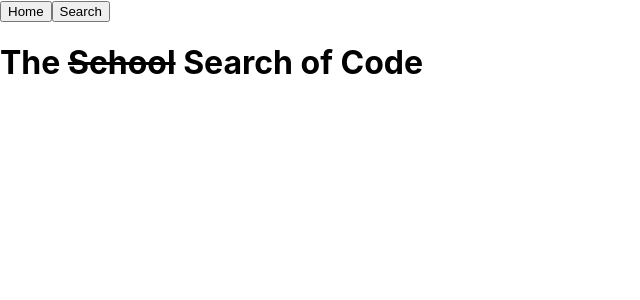
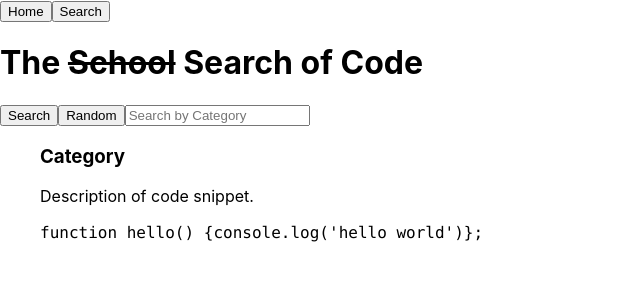
Before and after one commit to SchoolOfCode/w9_frontend-project-team-16, a React (Create React App) app in the folder team-16/: page / in a window 1280 px wide. Both pictures are taken after a click on the button "Search". Shown: the top 300 px of the page, without its empty margins (0-640 px from the left). Built offline with nearby package versions, Linux system fonts and the light colour scheme; no server answers.

Commit message:
Rendered the inputs, result list and result

```diff
--- /dev/null
+++ b/team-16/src/components/Result/index.js
@@ -0,0 +1,13 @@
+// title (category), description, code snippet - get out of props
+
+import React from "react";
+
+export default function Result() {
+    return(
+        <React.Fragment>
+            <h3>Category</h3>
+            <p>Description of code snippet.</p>
+            <code>function hello() {"{"}console.log('hello world'){"}"}; </code>
+        </React.Fragment>
+    )
+}
--- /dev/null
+++ b/team-16/src/components/ResultList/index.js
@@ -0,0 +1,12 @@
+// <ul> that maps through the results of the req
+// and calls a result component for each item in the results
+
+import Result from "../Result";
+
+export default function ResultList() {
+    return(
+        <ul>
+            <Result/>
+        </ul>
+    )
+}
--- /dev/null
+++ b/team-16/src/components/SearchInput/index.js
@@ -0,0 +1,14 @@
+// 3 inputs: ConfirmSearch button, RandomSearch button, SearchFieldInput
+//
+
+import React from 'react';
+
+export default function SearchInput() {
+    return(
+        <React.Fragment>
+            <button>Search</button>
+            <button>Random</button>
+            <input type='text' placeholder='Search by Category'></input>
+        </React.Fragment>
+    )
+}
--- a/team-16/src/components/Searchpage/index.js
+++ b/team-16/src/components/Searchpage/index.js
@@ -1,8 +1,13 @@
+import SearchInput from '../SearchInput/index.js';
+import ResultList from '../ResultList/index.js';
+
 export default function Searchpage({ activePage }) {
   if (activePage === "Searchpage") {
     return (
       <>
         <h1>The <s>School</s> Search of Code</h1>
+        <SearchInput />
+        <ResultList />
       </>
     );
   }
```
